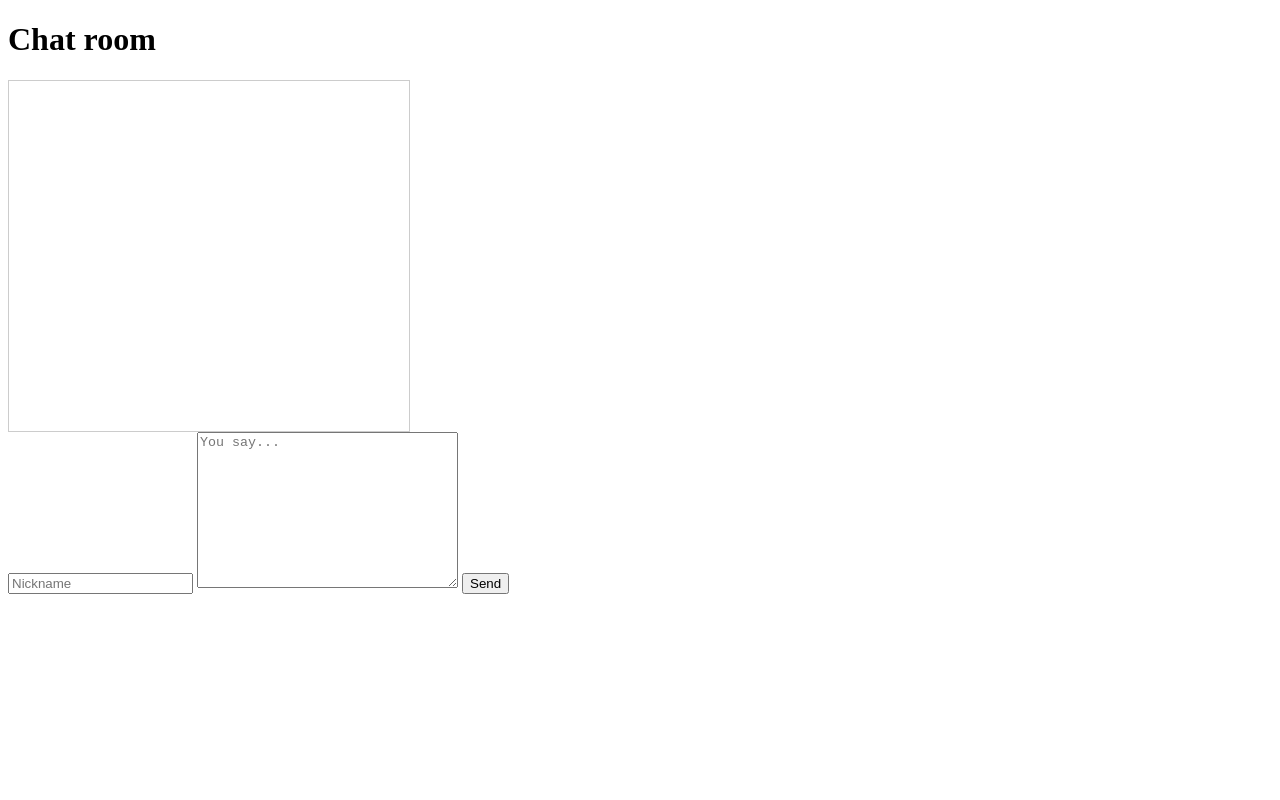
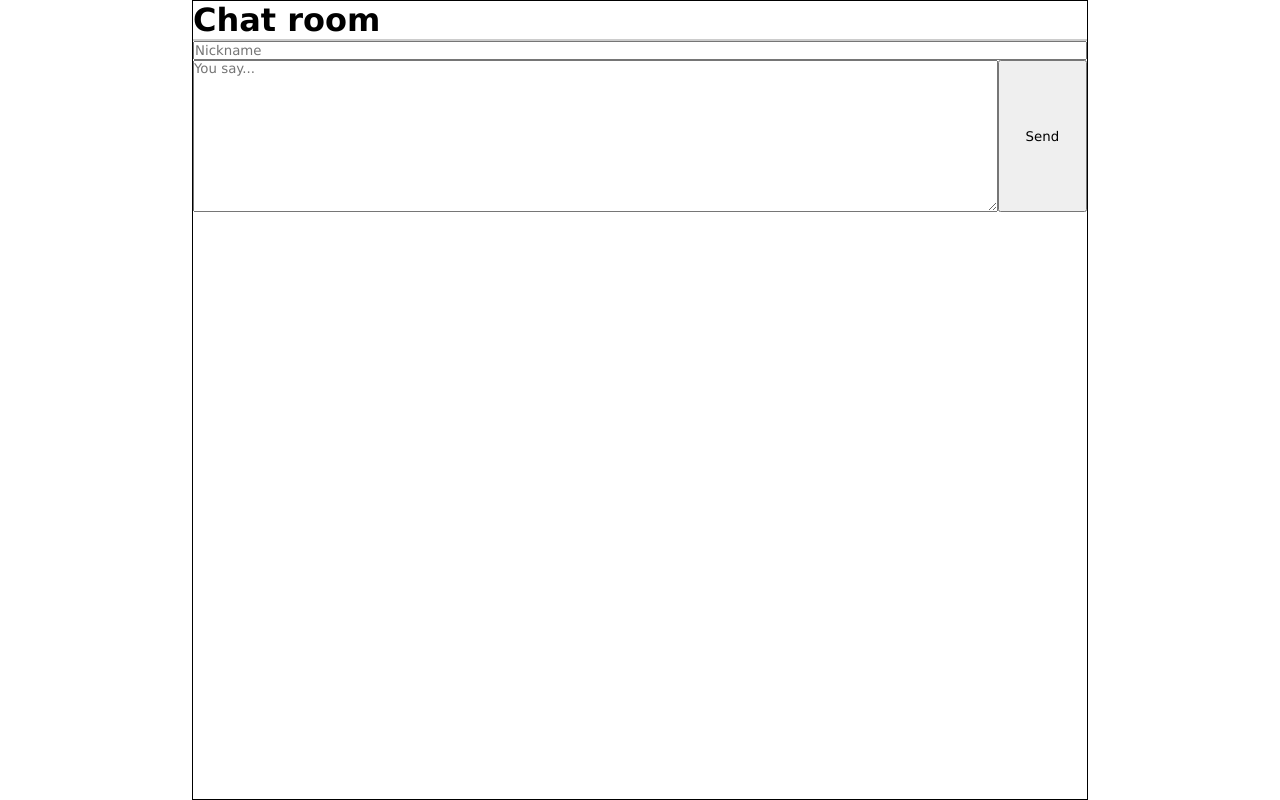
Before and after one commit to keff6/node-sockets-chat-app, a website: page client/index.html in a window 1280 px wide. Drawn offline with nearby package versions, Linux system fonts and the light colour scheme; no server answers.

Commit message:
Css layout defined

```diff
--- a/client/index.html
+++ b/client/index.html
@@ -9,14 +9,23 @@
 </head>
 
 <body>
+  <div class="container">
     <h1>Chat room</h1>
     <div id="messages"></div>
 
-  <form id="user-input">
+    <div class="user-input">
+      <form id="input-form">
       <input id="nickname" type="text" placeholder="Nickname">
+      <div class="row">
         <textarea name="" id="text" cols="30" rows="10" placeholder="You say..."></textarea>
       <input type="submit" value="Send" />
+      </div>
+
     </form>
+    </div>
+
+  </div>
+
 
   <!-- SCRIPTS -->
   <script type="text/javascript" src="/socket.io/socket.io.js"></script>
--- a/client/main.js
+++ b/client/main.js
@@ -2,7 +2,7 @@
   let UI_messagesBox = doc.getElementById('messages'),
       UI_nickname = doc.getElementById('nickname'),
       UI_messageText = doc.getElementById('text'),
-      UI_inputForm = doc.getElementById('user-input'),
+      UI_inputForm = doc.getElementById('input-form'),
       serverUrl = 'http://192.168.1.3:4040';
 
   // Establish new connection
@@ -12,7 +12,6 @@
 
   // Receive welcome message from the server
   socket.on('messages', function (data) {
-    console.log(data);
     render(data);
   });
 
--- a/client/style.css
+++ b/client/style.css
@@ -1,13 +1,61 @@
-#messages{
-  width:95%;
-  max-width: 400px;
-  height: 350px;
+* {
+  margin: 0;
+  padding: 0;
+  font-family: Verdana, Helvetica sans-serif;
+}
+
+.container,
+html,
+body {
+  height: 100%;
+  overflow: hidden;
+  box-sizing: border-box;
+}
+
+.container {
+  width: 70%;
+  margin: auto;
+  border: 1px solid black;
+  display: flex;
+  flex-direction: column;
+}
+
+h1,
+.user-input {
+  flex-basis: 100%;
+  flex: none;
+}
+
+#messages {
   overflow-y: scroll;
   border: 1px #ccc solid;
 }
 
-.message{
-  margin:20px;
-  padding: 5px;
-  border: 1px #ccc solid;
+
+#input-form {
+  display: flex;
+  flex-direction: column;
 }
+
+#input-form textarea{
+  width:90%;
+
+}
+
+#input-form input[type="submit"]{
+  width:10%;
+
+}
+
+.row{
+  display: inline-flex;
+}
+
+
+/* Mobile Devices */
+
+@media(max-width:976px) {
+  .container {
+    width: 98%;
+  }
+}
```
Lines whose indentation alone changed are shown as unchanged.
